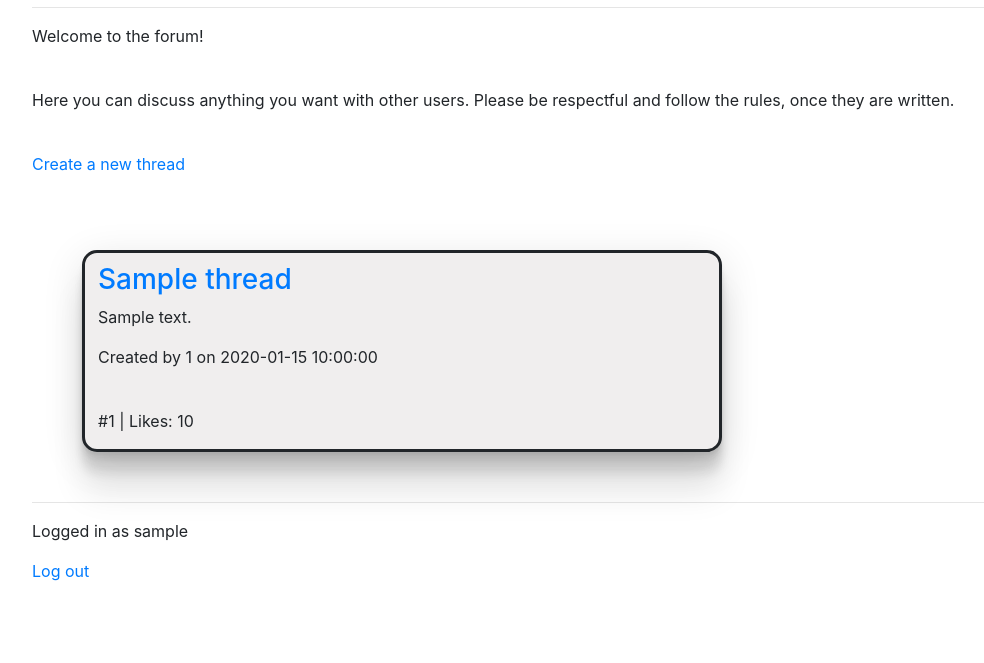
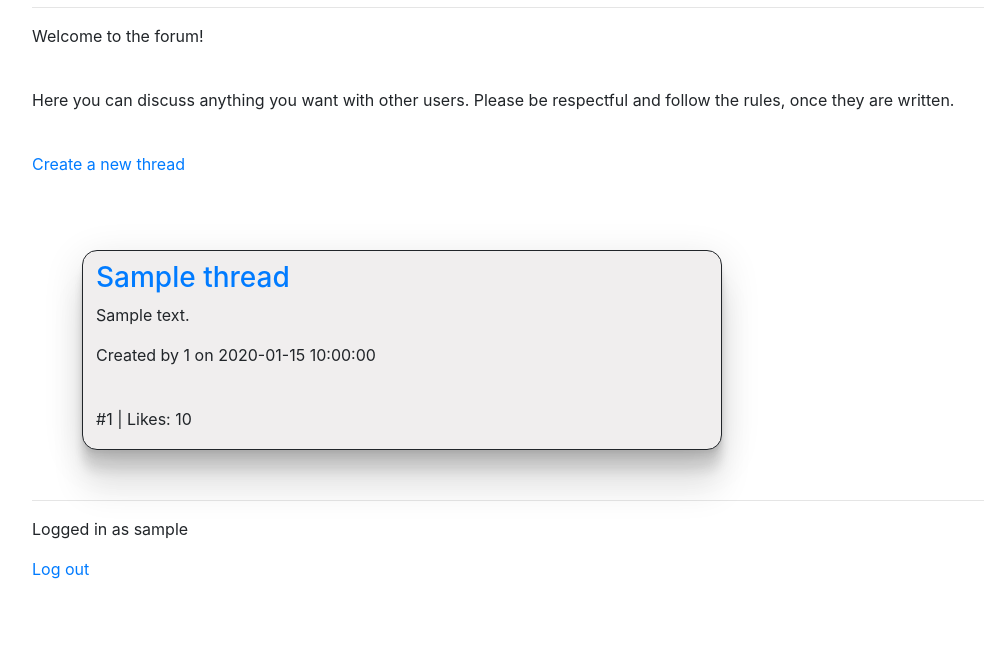
Before and after one commit to JVS23/TsoHa-Forum, a Flask app: template app/templates/home.html in a window 1280 px wide. Shown: the part 137-800 px from the top of the page, without its empty margins (53-1037 px from the left). Run offline with Flask 3, Linux system fonts and the light colour scheme; the visitor is signed in with stand-in values (Sample User, id 1); the template is opened without the code that fills it: most values are stand-ins (such as "Sample title", 1, 10 or a date in 2020); some libraries are stand-ins or nearby versions.

Commit message:
css improvements

```diff
--- a/app/static/style.css
+++ b/app/static/style.css
@@ -28,6 +28,7 @@
         margin: 50px;
         background: rgb(240, 238, 238);
         border-radius: 15px;
+        border-width: 1px;
         border-style: solid;
         padding-left: 13px;
         padding-top: 10px;
```
